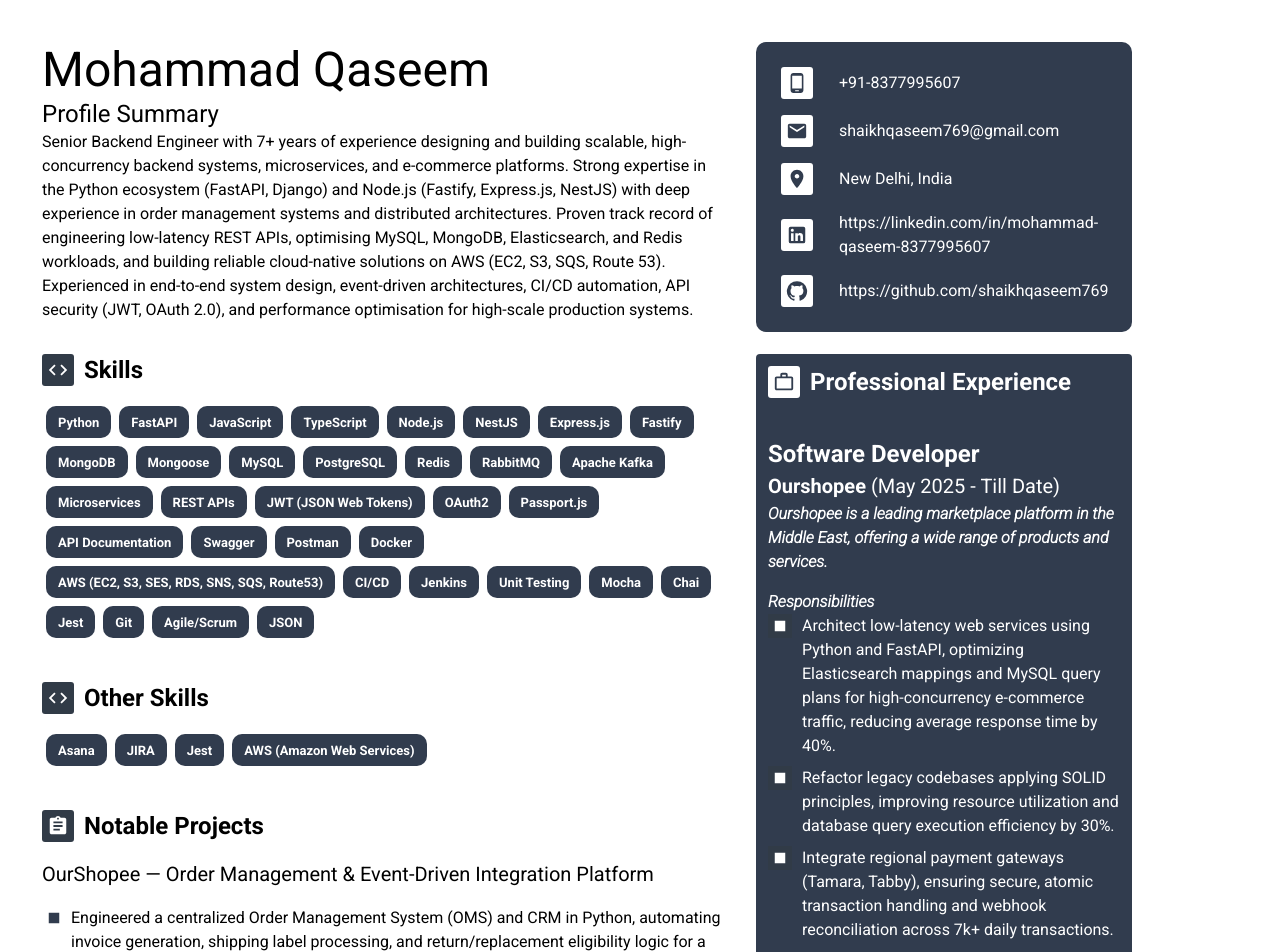
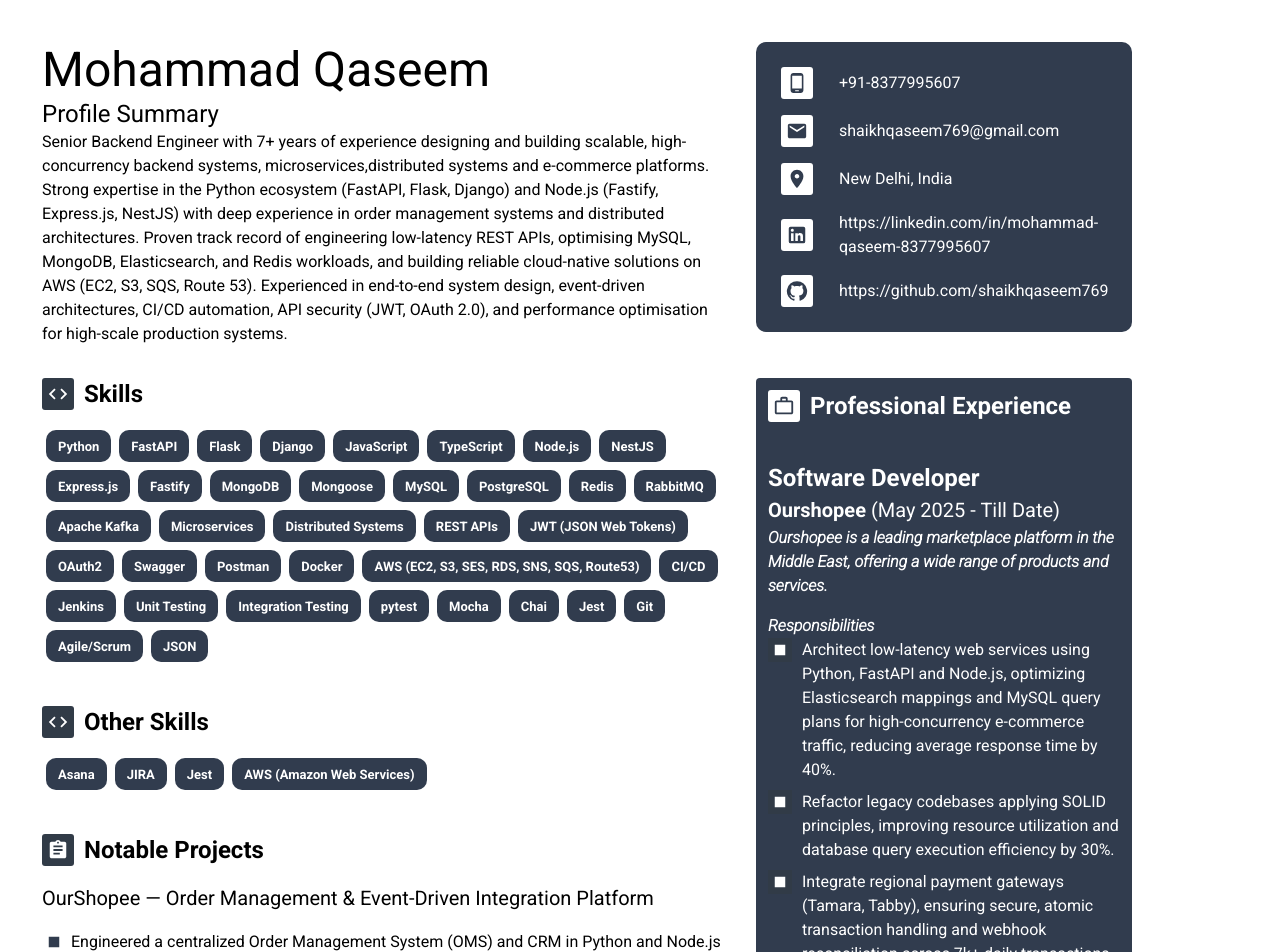
Before and after one commit to shaikhqaseem769/resume-builder, a React (Create React App) app: page / in a window 1280 px wide. Shown: the top 952 px of the page. Built offline with nearby package versions, Linux system fonts and the light colour scheme.

Commit message:
Node and python combine resume

```diff
--- a/src/App.js
+++ b/src/App.js
@@ -50,17 +50,18 @@ class App extends React.Component {
                   <Typography paragraph>
                     Senior Backend Engineer with 7+ years of experience
                     designing and building scalable, high-concurrency backend
-                    systems, microservices, and e-commerce platforms. Strong
-                    expertise in the Python ecosystem (FastAPI, Django) and
-                    Node.js (Fastify, Express.js, NestJS) with deep experience
-                    in order management systems and distributed architectures.
-                    Proven track record of engineering low-latency REST APIs,
-                    optimising MySQL, MongoDB, Elasticsearch, and Redis
-                    workloads, and building reliable cloud-native solutions on
-                    AWS (EC2, S3, SQS, Route 53). Experienced in end-to-end
-                    system design, event-driven architectures, CI/CD automation,
-                    API security (JWT, OAuth 2.0), and performance optimisation
-                    for high-scale production systems.
+                    systems, microservices,distributed systems and e-commerce
+                    platforms. Strong expertise in the Python ecosystem
+                    (FastAPI, Flask, Django) and Node.js (Fastify, Express.js,
+                    NestJS) with deep experience in order management systems and
+                    distributed architectures. Proven track record of
+                    engineering low-latency REST APIs, optimising MySQL,
+                    MongoDB, Elasticsearch, and Redis workloads, and building
+                    reliable cloud-native solutions on AWS (EC2, S3, SQS, Route
+                    53). Experienced in end-to-end system design, event-driven
+                    architectures, CI/CD automation, API security (JWT, OAuth
+                    2.0), and performance optimisation for high-scale production
+                    systems.
                   </Typography>
                 </Grid>
               </Grid>
--- a/src/content.json
+++ b/src/content.json
@@ -3,6 +3,8 @@
     "primary": [
       "Python",
       "FastAPI",
+      "Flask",
+      "Django",
       "JavaScript",
       "TypeScript",
       "Node.js",
@@ -17,11 +19,10 @@
       "RabbitMQ",
       "Apache Kafka",
       "Microservices",
+      "Distributed Systems",
       "REST APIs",
       "JWT (JSON Web Tokens)",
       "OAuth2",
-      "Passport.js",
-      "API Documentation",
       "Swagger",
       "Postman",
       "Docker",
@@ -29,6 +30,8 @@
       "CI/CD",
       "Jenkins",
       "Unit Testing",
+      "Integration Testing",
+      "pytest",
       "Mocha",
       "Chai",
       "Jest",
@@ -42,9 +45,9 @@
     {
       "name": "OurShopee — Order Management & Event-Driven Integration Platform",
       "url": "https://ourshopee.com",
-      "techStack": "Python, FastAPI, Elasticsearch, MySQL, AWS (SQS, S3), ReactJS, Docker, CI/CD",
+      "techStack": "Python, FastAPI, Node.js, Elasticsearch, MySQL, AWS (SQS, S3), ReactJS, Docker, CI/CD",
       "achievements": [
-        "Engineered a centralized Order Management System (OMS) and CRM in Python, automating invoice generation, shipping label processing, and return/replacement eligibility logic for a high-concurrency GCC marketplace serving 20k daily users.",
+        "Engineered a centralized Order Management System (OMS) and CRM in Python and Node.js automating invoice generation, shipping label processing, and return/replacement eligibility logic for a high-concurrency GCC marketplace serving 20k daily users.",
         "Orchestrated event-driven, asynchronous processing pipelines using AWS SQS and Bull Queue for high-throughput fulfillment tasks, incorporating cron-driven scheduling and strict message deduplication for FIFO queue integrity, processing 15k jobs daily.",
         "Integrated ZIWO IVR for automated customer call flows, implementing retry management (3-call limit logic) and secure webhook payload processing.",
         "Built a bidirectional data synchronization pipeline between the internal OMS and Zoho CRM via REST APIs, maintaining real-time consistency of customer profiles across systems."
@@ -53,7 +56,7 @@
     {
       "name": "AurumWiseX — Financial Data Platform for Neo-Realty Investment",
       "url": "https://aurumwisex.com",
-      "techStack": "Python, FastAPI, MongoDB, Kafka, AWS, ReactJS, Docker, Jenkins",
+      "techStack": "Python, FastAPI, Node.js, MongoDB, Kafka, AWS, ReactJS, Docker, Jenkins",
       "achievements": [
         "Established backend infrastructure and RESTful APIs from inception for a neo-realty investment platform, laying the architectural foundation for scalable, high-concurrency workloads.",
         "Modeled high-performance financial data structures in MongoDB, supporting flexible schema evolution for investment and transaction records.",
@@ -81,7 +84,7 @@
     {
       "name": "TUMI — Microservices Migration & Multi-Platform Synchronization",
       "url": "https://tumi.in",
-      "techStack": "Python, FastAPI, Microservices, Next.js, AWS Route53",
+      "techStack": "Python, FastAPI, Node.js, Microservices, Next.js, AWS Route53",
       "achievements": [
         "Led the migration from a monolithic architecture to microservices using Python and FastAPI, decomposing core services for independent scalability and deployment.",
         "Optimized relational database schemas to handle varied product catalogs, high-concurrency checkouts, and multi-platform (web/mobile) inventory synchronization.",
@@ -91,7 +94,7 @@
     {
       "name": "Hunkemöller India — Cross-Platform API Architecture",
       "url": "https://hunkemoller.in",
-      "techStack": "Python, FastAPI, Microservices, Laravel, Lumen, Next.js",
+      "techStack": "Python, FastAPI, Node.js, Microservices, Next.js",
       "achievements": [
         "Delivered APIs and database schema for a new e-commerce platform from inception, built with Python and FastAPI microservices to ensure seamless integration across web and mobile clients via Next.js.",
         "Designed secure, modular API endpoints adhering to SOLID principles, incorporating strict data validation and global error handling to support the ReactJS frontend."
@@ -102,7 +105,7 @@
       "url": "https://manishmalhotra.in",
       "techStack": "Node.js, JavaScript, Next.js, AWS Route53",
       "achievements": [
-        "Spearheaded end-to-end API and database architecture for a high-impact couture e-commerce project, built on Node.js and Laravel/Lumen.",
+        "Spearheaded end-to-end API and database architecture for a high-impact couture e-commerce project, built on Node.js.",
         "Configured AWS Route53 DNS routing and integrated a Next.js frontend to support a performant luxury retail storefront."
       ]
     },
@@ -123,7 +126,7 @@
       "date": { "joining": "May 2025", "leaving": "Till Date" },
       "companyDescription": "Ourshopee is a leading marketplace platform in the Middle East, offering a wide range of products and services.",
       "responsibilities": [
-        "Architect low-latency web services using Python and FastAPI, optimizing Elasticsearch mappings and MySQL query plans for high-concurrency e-commerce traffic, reducing average response time by 40%.",
+        "Architect low-latency web services using Python, FastAPI and Node.js, optimizing Elasticsearch mappings and MySQL query plans for high-concurrency e-commerce traffic, reducing average response time by 40%.",
         "Refactor legacy codebases applying SOLID principles, improving resource utilization and database query execution efficiency by 30%.",
         "Integrate regional payment gateways (Tamara, Tabby), ensuring secure, atomic transaction handling and webhook reconciliation across 7k+ daily transactions."
       ]
@@ -134,7 +137,7 @@
       "date": { "joining": "Aug 2023", "leaving": "Oct 2024" },
       "companyDescription": "WiseX is India's first and largest neo-realty investment platform by Aurum PropTech.",
       "responsibilities": [
-        "Deployed scalable microservices using Python and FastAPI, optimizing data handling and resource isolation to support 8k+ concurrent users.",
+        "Deployed scalable microservices using Python, FastAPI and Node.js, optimizing data handling and resource isolation to support 8k+ concurrent users.",
         "Integrated Razorpay Smart Collect APIs for automated payment reconciliation via virtual accounts and UPI workflows, processing 50k+ in monthly transaction volume.",
         "Executed continuous performance tuning, refactoring core processing logic and optimizing relational database schemas, improving query performance by 25%."
       ]
```
